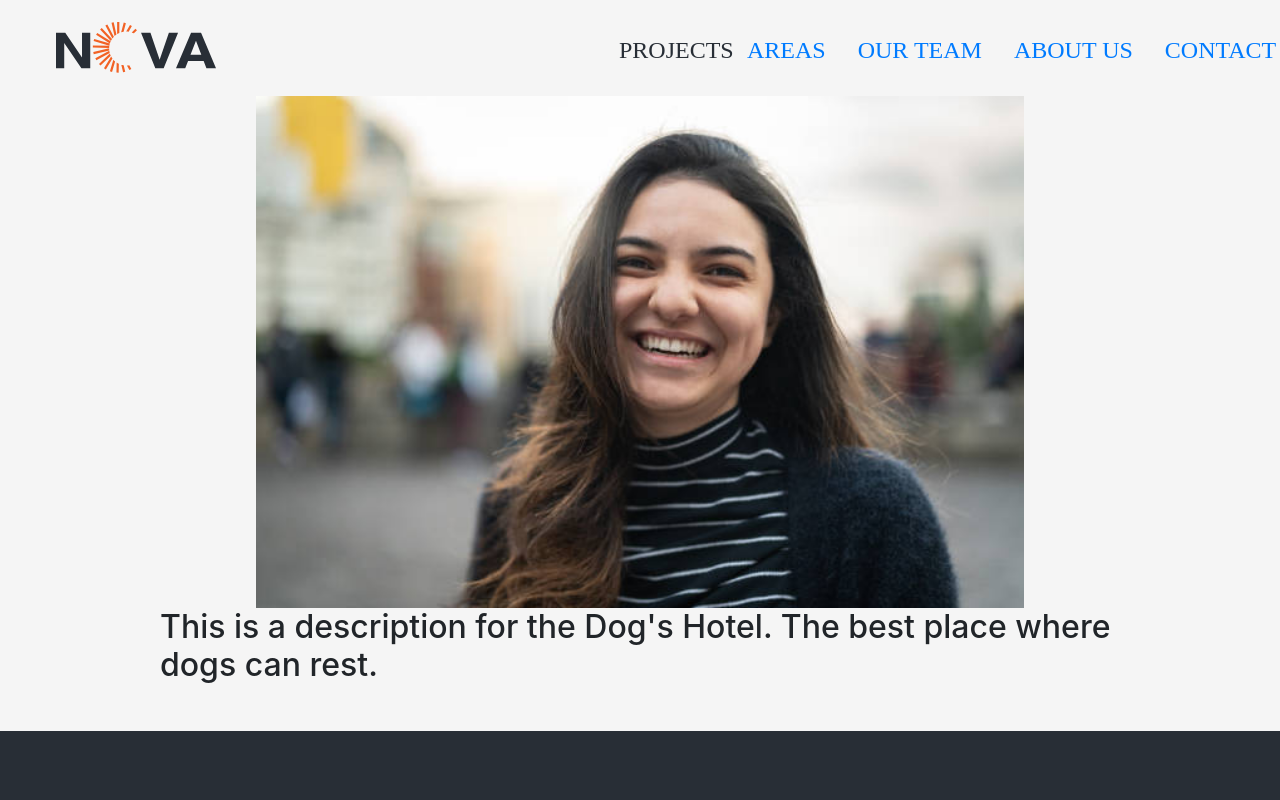
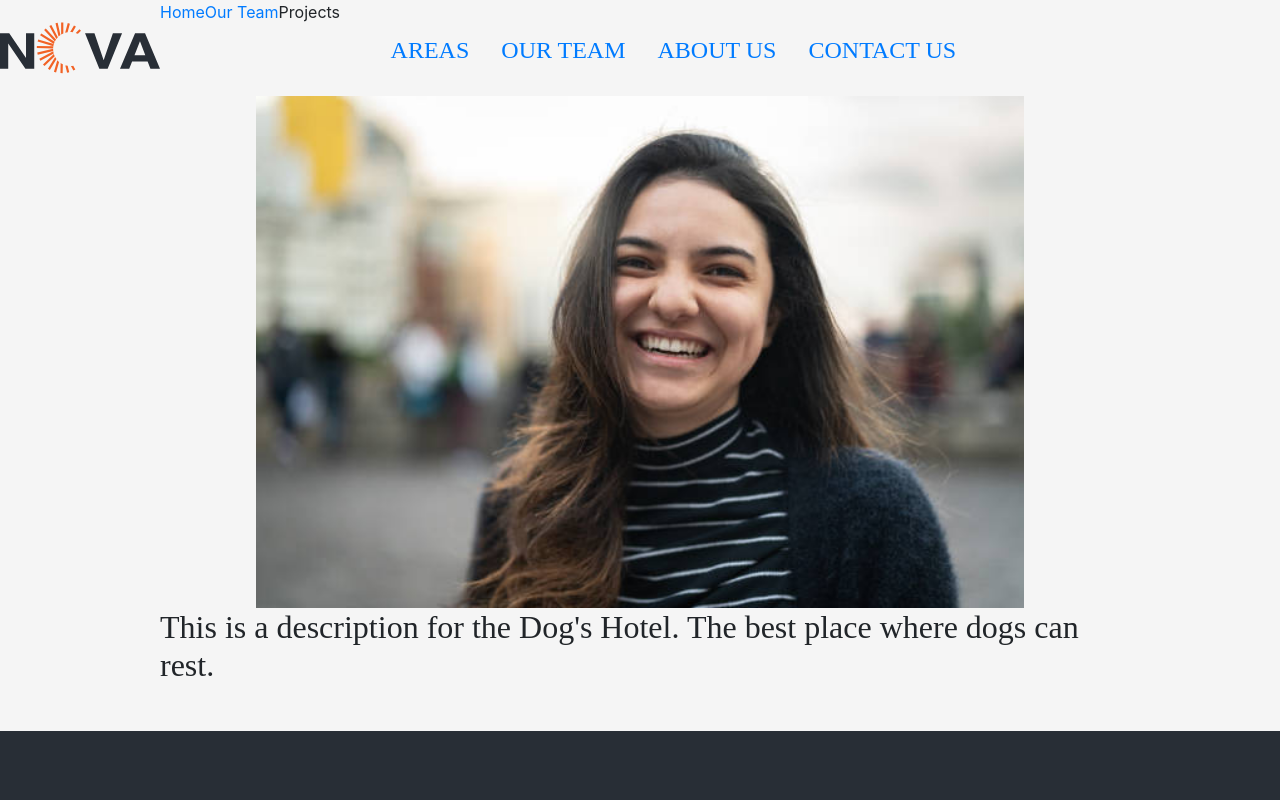
Before and after one commit to simha97/NOVA-hypermedia, a Nuxt app: page / in a window 1280 px wide. Shown: the top 800 px of the page. Built offline with nearby package versions, Linux system fonts and the light colour scheme; no server answers.

Commit message:
background image added in ourTeam page. font css placed in the default layout and not anymore in general.css. Created a draft of main-projects.vue page template. moving sections in ourTeam page.

```diff
--- a/assets/css/general.css
+++ b/assets/css/general.css
@@ -8,29 +8,3 @@ body
     background-color: lightgoldenrodyellow;
     margin: 0;
 }
-
-    .slogan {
-        src:url('~/assets/font/helvetica-light.ttf');
-        font-family: Helvetica;
-        font: Helvetica 48px light;
-    }
-    .title {
-        src:url('~/assets/font/Helvetica-Bold.ttf');
-        font-family: Helvetica;
-        font: Helvetica 36px bold;
-    }
-    h1 {
-        src:url('~/assets/font/Myriad\ Pro\ Light.otf');
-        font-family: "Myriad Pro";
-        font: "Myriad Pro" 48px light;
-    }
-    h2 {
-        src:url('~/assets/font/Myriad\ Pro\ Regular.ttf');
-        font-family: "Myriad Pro";
-        font: "Myriad Pro" 32px italic;
-    }
-    h3 {
-        src:url('~/assets/font/myriadpro-semibold.otf');
-        font-family: "Myriad Pro";
-        font: "Myriad Pro" 32px;
-    }
--- a/components/TheFooter.vue
+++ b/components/TheFooter.vue
@@ -5,7 +5,7 @@
 <template>
     <footer>
         <div class="footer-container">
-        <img src="logo.svg" alt="logo nova"/>
+        <img src="/logo.svg" alt="logo nova"/>
         <div class="footer-text">
             <p>NOVA, a venture capital company help you START and GROW your business</p>
               <ul class="address-links">
--- a/components/TheHeader.vue
+++ b/components/TheHeader.vue
@@ -4,24 +4,21 @@
 
 <template>
     <div class="nav-container">
-        <div style="margin-left: 56px; margin-top: 22px;">
-            <NuxtLink to="/"><img src="logo.svg" alt="logo nova"></NuxtLink>
-        </div>
-        <div class="nav-bar">
-            <div class="dropdown" style="margin-left: 403px;">
-                <div class="dropdown-title" @click="toggle">PROJECTS
-                    <div class="dropdown-sub" v-if="active">
-                        <div class="dropdown-option" ><NuxtLink  to="/projects" >ALL PROJECT</NuxtLink>  </div>
-                        <div class="dropdown-option" ><NuxtLink  to="/main-projects">MAIN PROJECT</NuxtLink>   </div>
+        <img src="/logo.svg" alt="logo nova"/>
+        <div><NuxtLink to="/" >Home</NuxtLink></div>
+        <div><NuxtLink to="/ourTeam">Our Team</NuxtLink></div>
+        <div>
+            <div class="dropdown">
+                <div class="dropdown-title"><p>Projects</p></div>
+                    <div class="dropdown-sub">
+                        <div class="dropdown-option" v-if="active">   <NuxtLink  to="/projects" v-if="active">ALL PROJECT</NuxtLink>  </div>
+                        <div class="dropdown-option" v-if="active">   <NuxtLink  to="/projects/main-projects" v-if="active">MAIN PROJECT</NuxtLink>   </div>
     </div>
 </div>
-                <div>
             <!--<div class="dropdown-menu">
                 <NuxtLink  to="/projects" v-if="active">ALL PROJECT</NuxtLink>
                 <NuxtLink  to="/main-projects" v-if="active">MAIN PROJECT</NuxtLink>
             </div>-->
-                </div>
-            </div>
         </div>
         <div class="nav-bar" style="margin-left: 80px;">
             <NuxtLink to="/">AREAS</NuxtLink>
@@ -76,7 +73,7 @@
   export default {
     data () {
       return {
-        active: false
+        active: true
       }
     },
     methods: {
--- a/layouts/default.vue
+++ b/layouts/default.vue
@@ -25,6 +25,34 @@
         margin-bottom: 38px;
     }
 
+
+    .slogan {
+        src:url('/font/helvetica-light.ttf') format("truetype");
+        font-family: Helvetica;
+        font: Helvetica 48px light;
+    }
+    .title {
+        src:url('/font/Helvetica-Bold.ttf') format("truetype");
+        font-family: Helvetica;
+        font: Helvetica 36px bold;
+    }
+    h1 {
+        src:url('/font/Myriad\ Pro\ Light.otf') format("opentype");
+        font-family: "Myriad Pro";
+        font: "Myriad Pro" 48px light;
+    }
+    h2 {
+        src:url('/font/Myriad\ Pro\ Regular.ttf') format("truetype");
+        font-family: "Myriad Pro";
+        font: "Myriad Pro" 32px italic;
+    }
+    h3 {
+        src:url('/font/myriadpro-semibold.otf') format("opentype");
+        font-family: "Myriad Pro";
+        font: "Myriad Pro" 32px;
+    }
+
+
     @media screen and (max-width: 700px){
 
         .content-container {
--- a/pages/ourTeam/index.vue
+++ b/pages/ourTeam/index.vue
@@ -1,13 +1,20 @@
 <template>
+    <div class="intro">
+        <div class="intro-title">
+            <h1>Meet Our Teams</h1>
+            <h2>The Brilliant Minds Behind Our Vision</h2>
+        </div>
+    </div>
     <main>
         <!--
             Filter
         -->
-        <div class = "form-container">
-            <label for = "age-filter">Age filter</label><input id = "age-filter" type = 'text' placeholder = "Age filter" v-model = "age">
-        </div>
-        <h1>persons</h1>
+
         <div id="card-container">
+            <div class = "form-container">
+                <label for = "age-filter">Age filter</label><input id = "age-filter" type = 'text' placeholder = "Age filter" v-model = "age">
+            </div>
+            <h1>persons</h1>
             <Card v-for="person of filtered" :key="person.id" :title="person.name" :subtitle="person.surname" :number="person.age" :link="'/ourTeam/' + person.id" />
         </div>
     </main>
@@ -39,13 +46,33 @@
 </script>
 
 <style>
+
+    .intro{
+        background: url('/windows-p74ndnYWRY4-unsplash 1.png'); /*to create images*/
+        width:  100%;
+        height: 648px;
+        left: 0px;
+        top: 0px;
+        position: absolute;
+    }
+
+    .intro img{
+        max-width: 1440px;
+        max-height: 648px;
+        overflow: hidden;
+    }
+
+    .intro h1, h2{
+        margin-left: 160px;
+        margin-top:  400px;
+    }
+
     #card-container
     {
-        display: flex;
+        display: flex-start ;
         flex-wrap: wrap;
         flex-direction: row;
         justify-content: center;
-        align-content: flex-start;
         gap: 20px;
     }
 
--- /dev/null
+++ b/pages/projects/main-projects.vue
@@ -0,0 +1,3 @@
+<template>
+<p>lalala</p>
+</template>
```
Also changed, not shown: 1 other file (tests, documents, lock files or other folders). Lines whose indentation alone changed are shown as unchanged.
